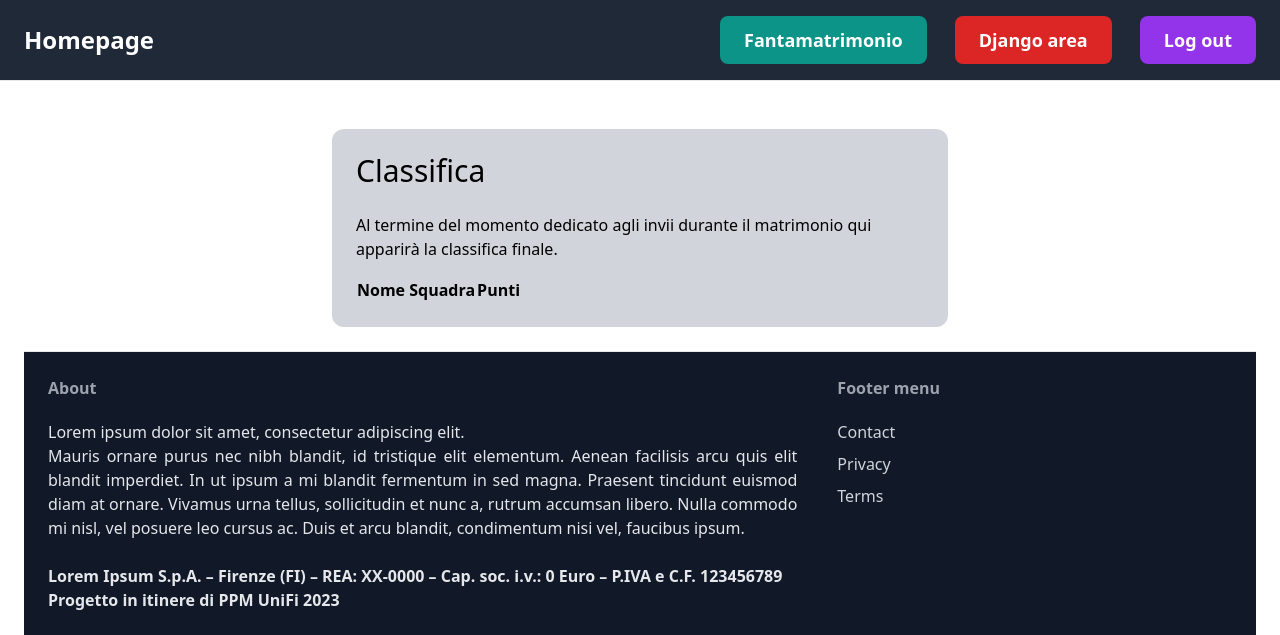
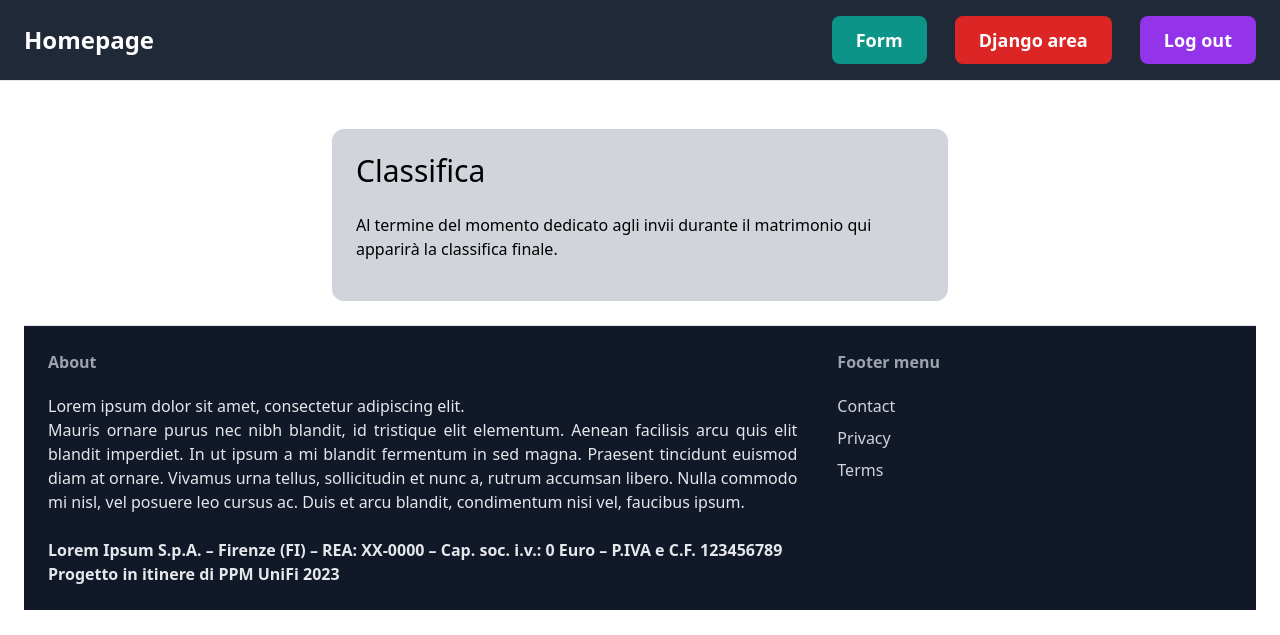
Before and after one commit to ippo1997/PPM-2023-django, a Django app: page /classifica/ in a window 1280 px wide. Shown: the top 635 px of the page. Run offline with Django 4.2, Linux system fonts and the light colour scheme; a user stored in the database is signed in; data comes from the database, SQL or seed files in the repository; data that the repository does not hold is empty; some libraries are stand-ins or nearby versions.

Commit message:
esclusione temporanea

```diff
--- a/ecommerce/core/templates/core/base.html
+++ b/ecommerce/core/templates/core/base.html
@@ -18,7 +18,7 @@
             {% if request.user.is_authenticated %}
              <!--   <a display="none" href="{% url 'core:cart' %}" class="px-6 py-3 text-lg text-white bg-teal-600 hover:bg-blue-700 rounded-lg font-semibold">Cart</a>
                 <a display="none" href="{% url 'core:order_summary' %}" class="px-6 py-3 text-lg text-white bg-teal-600 hover:bg-blue-700 rounded-lg font-semibold">Orders</a> -->
-                <a href="{% url 'core:fantamatrimonio' %}" class="px-6 py-3 text-lg text-white bg-teal-600 hover:bg-blue-700 rounded-lg font-semibold">Fantamatrimonio</a>
+                <a href="{% url 'core:fantamatrimonio' %}" class="px-6 py-3 text-lg text-white bg-teal-600 hover:bg-blue-700 rounded-lg font-semibold">Form</a>
                 {% if user.is_superuser %}
                     {% if '127.0.0.1' in request.META.HTTP_HOST %}
                         <a href="http://127.0.0.1:8000/admin" class="px-6 py-3 text-lg text-white bg-red-600 hover:bg-red-700 rounded-lg font-semibold">Django area</a>
--- a/ecommerce/core/templates/core/classifica.html
+++ b/ecommerce/core/templates/core/classifica.html
@@ -5,7 +5,7 @@
 <div class="w-1/2 my-6 mx-auto p-6 bg-gray-300 rounded-xl">
     <h1 class="mb-6 text-3xl">Classifica</h1>
             <p class="mb-4">Al termine del momento dedicato agli invii durante il matrimonio qui apparirà la classifica finale.</p>
-
+<!--
    <table>
         <thead>
             <tr>
@@ -22,5 +22,5 @@
             {% endfor %}
         </tbody>
     </table>
-
+-->
 {% endblock %}
--- a/ecommerce/core/templates/core/fantamatrimonio.html
+++ b/ecommerce/core/templates/core/fantamatrimonio.html
@@ -5,7 +5,7 @@
 <div class="w-1/2 my-6 mx-auto p-6 bg-gray-300 rounded-xl">
     <h1 class="mb-6 text-3xl">Selezione degli eventi Fantamatrimonio</h1>
     <p class="mb-4">In questa pagina apparirà il form per inviare il nome della squadra e le azioni compiute. Il sistema calcolerà allora il punteggio nella pagina "Classifica".</p>
-
+<!--
    <form method="post">
         {% csrf_token %}
         <div>
@@ -23,7 +23,7 @@
         </div>
         <button type="submit">Invia</button>
     </form>
-
+-->
     <!--
     <form method="post">
         {% csrf_token %}
```
